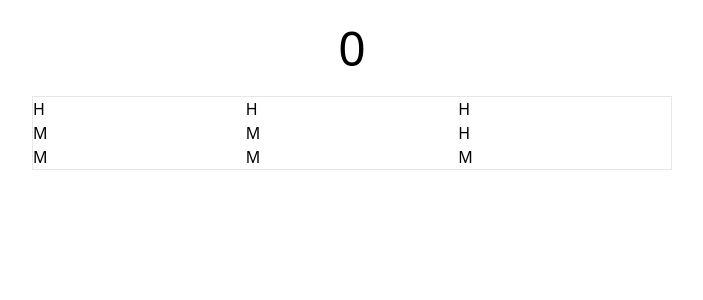
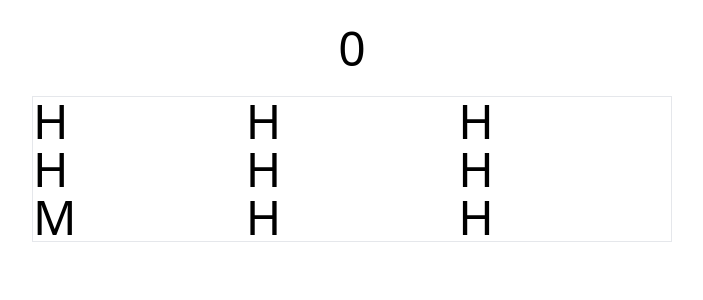
Before and after one commit to mhmh4/whac-a-mole, a React (Vite) app: page / in a window 1280 px wide. Shown: the top 300 px of the page, without its empty margins (288-991 px from the left). Built offline with nearby package versions, Linux system fonts and the light colour scheme.

Commit message:
Update App.jsx

```diff
--- a/src/App.jsx
+++ b/src/App.jsx
@@ -1,39 +1,44 @@
 import { useEffect, useState } from "react";
 
 function Mole() {
-  return <div>M</div>;
+  return "M";
 }
 
 function Hole() {
-  return <div>H</div>;
+  return "H";
 }
 
 export default function App() {
   const [moles, setMoles] = useState(new Array(9).fill(false));
   const [score, setScore] = useState(0);
 
+  function setMoleVisibility(index, isVisibile) {
+    setMoles((curMoles) => {
+      const newMoles = [...curMoles];
+      newMoles[index] = isVisibile;
+      return newMoles;
+    });
+  }
+
+  function handleClick(index) {
+    if (!moles[index]) return;
+    setMoleVisibility(index, false);
+    setScore(score + 1);
+  }
+
   useEffect(() => {
     const interval = setInterval(() => {
       const randomIndex = Math.floor(Math.random() * moles.length);
-      const newMoles = [...moles];
-      newMoles[randomIndex] = true;
-      setMoles(newMoles);
+      setMoleVisibility(randomIndex, true);
+      setTimeout(() => {
+        setMoleVisibility(randomIndex, false);
+      }, 700);
     }, 1000);
 
     return () => {
       clearInterval(interval);
     };
   }, [moles]);
-
-  function onClick(index) {
-    if (!moles[index]) {
-      return;
-    }
-    const newMoles = [...moles];
-    newMoles[index] = false;
-    setScore(score + 1);
-    setMoles(newMoles);
-  }
 
   return (
     <>
@@ -43,10 +48,9 @@ export default function App() {
           {moles.map((isMole, index) => {
             return (
               <div
+                className="text-5xl w-fit"
                 key={index}
-                onClick={() => {
-                  onClick(index);
-                }}
+                onClick={() => handleClick(index)}
               >
                 {isMole ? <Mole /> : <Hole />}
               </div>
```
